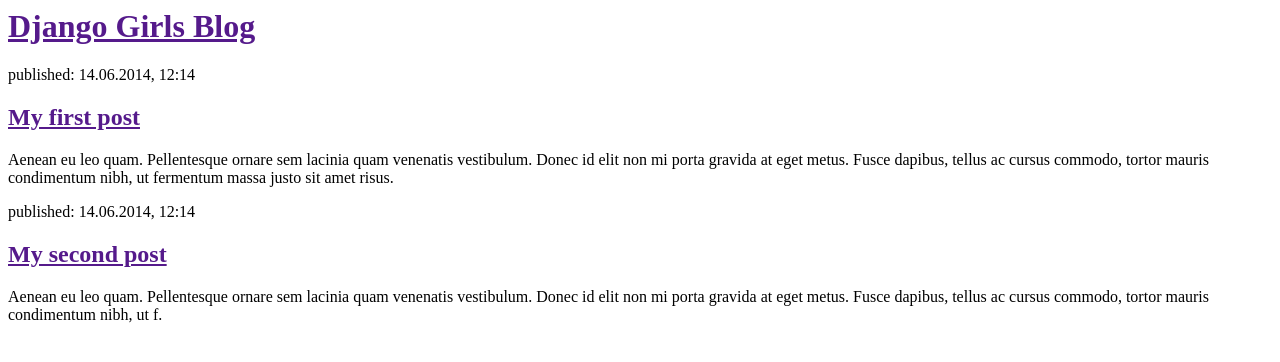
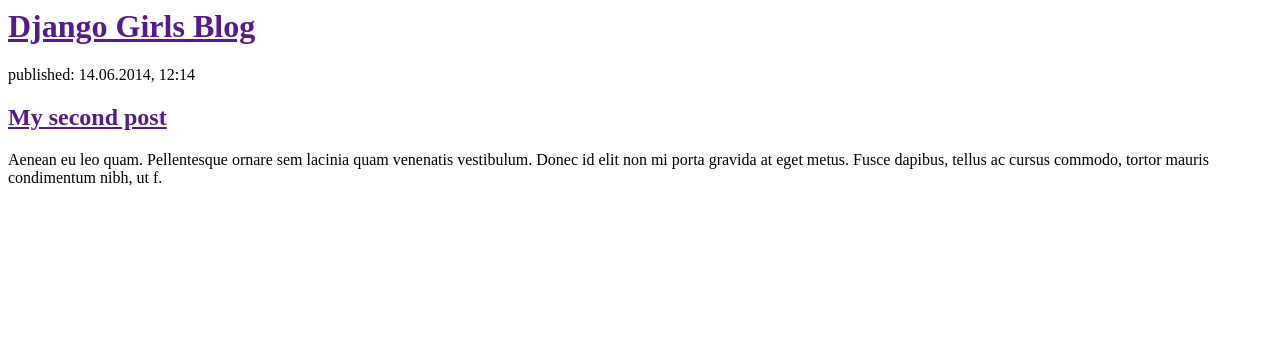
Before and after one commit to SanghyukSON/my-first-blog, a Django app: page / in a window 1280 px wide. Shown: the top 362 px of the page. Run offline with Django 3.2, Linux system fonts and the light colour scheme.

Commit message:
Modified templates to display posts from database.

```diff
--- a/blog/templates/blog/post_list.html
+++ b/blog/templates/blog/post_list.html
@@ -1,18 +1,19 @@
 <html>
        <head>
-           <title>Sanghyuk's blog</title>
+           <title>Sanghyuk' blog</title>
        </head>
        <body>
            <div>
                <h1><a href="">Django Girls Blog</a></h1>
            </div>
 
-           <div>
-               <p>published: 14.06.2014, 12:14</p>
-               <h2><a href="">My first post</a></h2>
-               <p>Aenean eu leo quam. Pellentesque ornare sem lacinia quam venenatis vestibulum. Donec id elit non mi porta gravida at eget metus. Fusce dapibus, tellus ac cursus commodo, tortor mauris condimentum nibh, ut fermentum massa justo sit amet risus.</p>
-           </div>
-
+           {% for post in posts %}
+               <div>
+                   <p>published: {{ post.published_date }}</p>
+                   <h1><a href="">{{ post.title }}</a></h1>
+                   <p>{{ post.text|linebreaksbr }}</p>
+               </div>
+           {% endfor %}
            <div>
                <p>published: 14.06.2014, 12:14</p>
                <h2><a href="">My second post</a></h2>
--- a/blog/views.py
+++ b/blog/views.py
@@ -1,5 +1,8 @@
 from django.shortcuts import render
+from django.shortcuts import render
+from .models import Post
 
 # Create your views here.
 def post_list(request):
+
     return render(request, 'blog/post_list.html', {})
```
